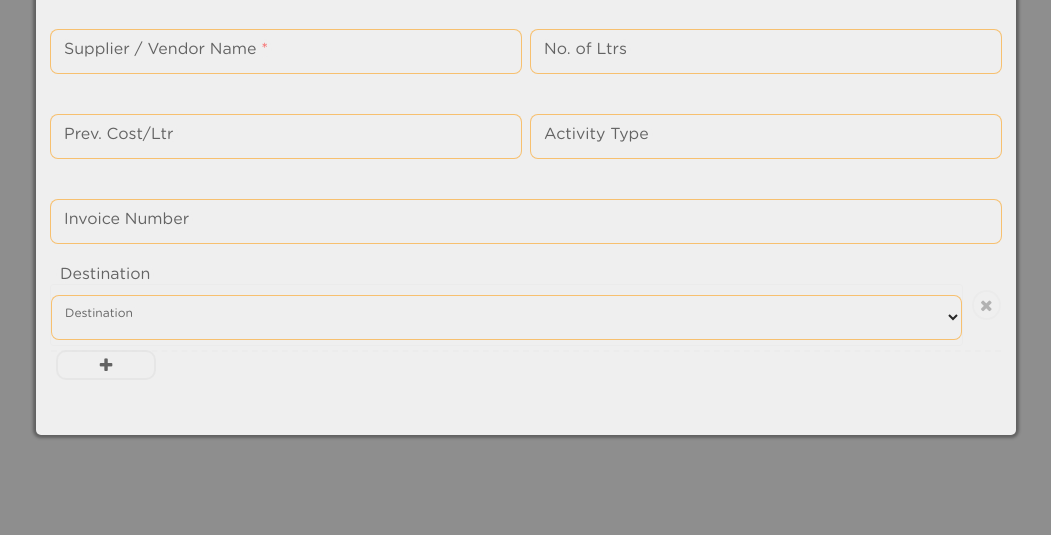
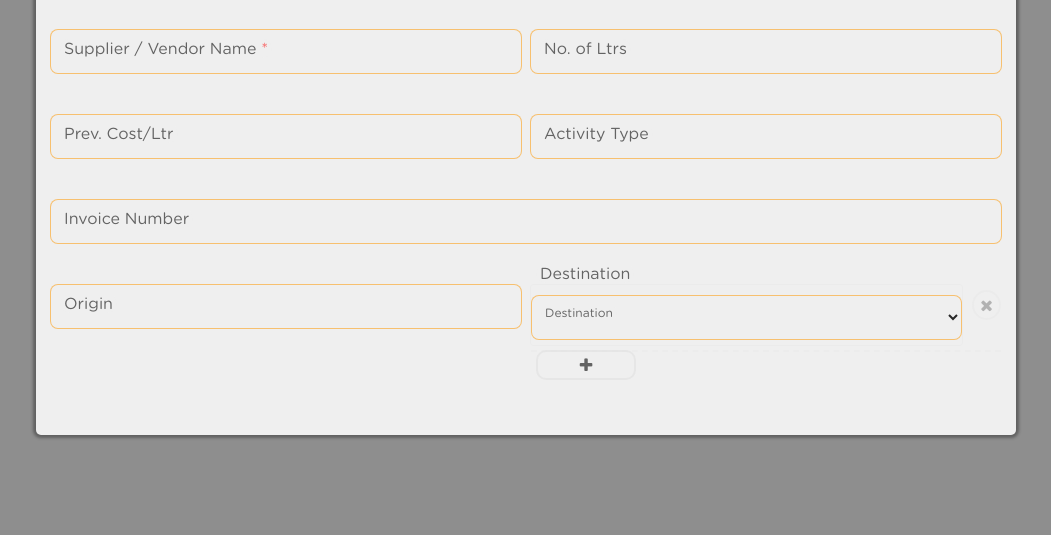
Before and after one commit to ItsAtomTech/OP_System, a Flask app: page /fuel_requisition in a window 1280 px wide. Shown: the part 1225-1760 px from the top of the page, without its empty margins (114-1165 px from the left). Run offline with Flask 3, Linux system fonts and the light colour scheme; data that the repository does not hold is empty.

Commit message:
Added "Origin" to the Data of Fuel Requisition Fields and output

```diff
--- a/website/api_handles.py
+++ b/website/api_handles.py
@@ -2399,7 +2399,7 @@ def get_fuel_monitoring_report_file():
             fuel_added = to_float(raw_json.get("no_of_ltrs", record.no_of_ltrs))
             fuel_rate = to_float(raw_json.get("prev_costltr", record.prev_costltr))
             standard_kml = to_float(raw_json.get("average_kml", vehicle_average_km))
-
+            origin_data = raw_json.get("origin", "--")
 
             invoice_no_data = record.invoice_no
 
@@ -2422,6 +2422,7 @@ def get_fuel_monitoring_report_file():
                 "driver": driver_name,
                 "sli_slr": parse_sli_slr(record.crewoccupants1, record.crewoccupants2),
                 "activity": record.activity_type,
+                "origin": origin_data,
                 "destination": parse_destination(record.destination),
                 "fuel_type": vehicle_fuel_type,
                 "beg_fuel_l": beg_fuel,
@@ -2451,7 +2452,7 @@ def get_fuel_monitoring_report_file():
         ws1 = wb.active
         ws1.title = "Fuel Monitoring Report"
         daily_headers = [
-            "Date", "Plate No.", "Driver", "SLI/SLR", "Activity", "Destination",
+            "Date", "Plate No.", "Driver", "SLI/SLR", "Activity", "Origin", "Destination",
             "Fuel Type", "Beg. Fuel (L)", "Fuel Added (L)", "End. Fuel (L)",
             "Actual Fuel Used (L)", "Fuel Rate", "Fuel Purchase Amount", "Invoice No.",
             "Beg. Odometer", "End. Odometer", "Total KM", "Standard Km/L",
@@ -2459,7 +2460,7 @@ def get_fuel_monitoring_report_file():
             "Excess/(Savings) ₱", "Status"
         ]
         daily_keys = [
-            "date", "plate_no", "driver", "sli_slr", "activity", "destination",
+            "date", "plate_no", "driver", "sli_slr", "activity", "origin", "destination",
             "fuel_type", "beg_fuel_l", "fuel_added_l", "end_fuel_l",
             "actual_fuel_used_l", "fuel_rate", "fuel_purchase_amount", "invoice_no",
             "beg_odometer", "end_odometer", "total_km", "standard_kml",
--- a/website/static/css/print_templates/print_fuel_requisition.css
+++ b/website/static/css/print_templates/print_fuel_requisition.css
@@ -336,6 +336,10 @@
 }
 
 
+.frs-subheader.bordered{
+	  border: 1px solid #111;
+}
+
 
 
 /* Extra Styles */
--- a/website/static/js/data/fuel_requisition_form.js
+++ b/website/static/js/data/fuel_requisition_form.js
@@ -598,6 +598,22 @@ let formStructure = {
             "index": 22
         },
 		{
+            "type": "text",
+            "events": {},
+            "value": "",
+            "label": "Origin",
+			"list": "destination_list",
+            "fancy": true,
+            "required": false,
+            "description": "",
+            "group": "g_5145d6e5-19d8-47df-b15d-531c9258d721",
+            "row_span": 0,
+            "col_span": 0,
+            "span_column": false,
+            "id": "origin",
+            "index": 30
+        },
+		{
             "type": "table",
             "value": "",
             "config": {
@@ -625,7 +641,7 @@ let formStructure = {
                 "responsivespan": true
             },
             "rowed": true,
-            "fullspan": true,
+            "fullspan": false,
             "responsivespan": true,
             "label": "Destination",
             "fancy": true,
--- a/website/static/js/handles/fuel_files_table.js
+++ b/website/static/js/handles/fuel_files_table.js
@@ -690,6 +690,9 @@ function clickedOnRow(elm){
 
 			tag('destination',      _('view_stat_1'))[0].innerText = parseDestination(fuel_req.destination);
 
+
+			tag('origin',      _('view_stat_1'))[0].innerText = raw_json.origin ? (raw_json.origin) : '--';
+
 			// Fuel Request Details
 			_('view_no_of_ltrs').value    = raw_json.no_of_ltrs;
 			_('view_prev_cost_ltr').value = raw_json.prev_costltr;
--- a/website/templates/fragments/view_fuel_file_modal.html
+++ b/website/templates/fragments/view_fuel_file_modal.html
@@ -21,7 +21,9 @@
 
 			<div class="normal info_items"><span class="fa fa-tachometer"></span> Average Km/L: <span class="bold" tag="avg_kml"> -- </span></div>
 			<div class="normal info_items"><span class="fa fa-id-card"></span> Driver / Requested By: <span class="bold" tag="driver_requested_by"> -- </span></div>
-			<div class="normal info_items"><span class="fa fa-map-marker"></span> Branch: <span class="bold" tag="branch"> -- </span></div>
+			<div class="normal info_items"><span class="fa fa-building"></span> Branch: <span class="bold" tag="branch"> -- </span></div>
+
+			<div class="normal info_items"><span class="fa fa-map-marker"></span> Origin: <span class="bold" tag="origin"> -- </span></div>
 
 			<div class="normal info_items"><span class="fa fa-location-arrow"></span> Destination(s): <span class="bold" tag="destination"> -- </span></div>
 
```
Also changed, not shown: website/static/js/fuel_requisition_printing_handles.js (+2 -6 lines), website/templates/print_templates/fuel_requisition_slip.html (+6 -2 lines).
